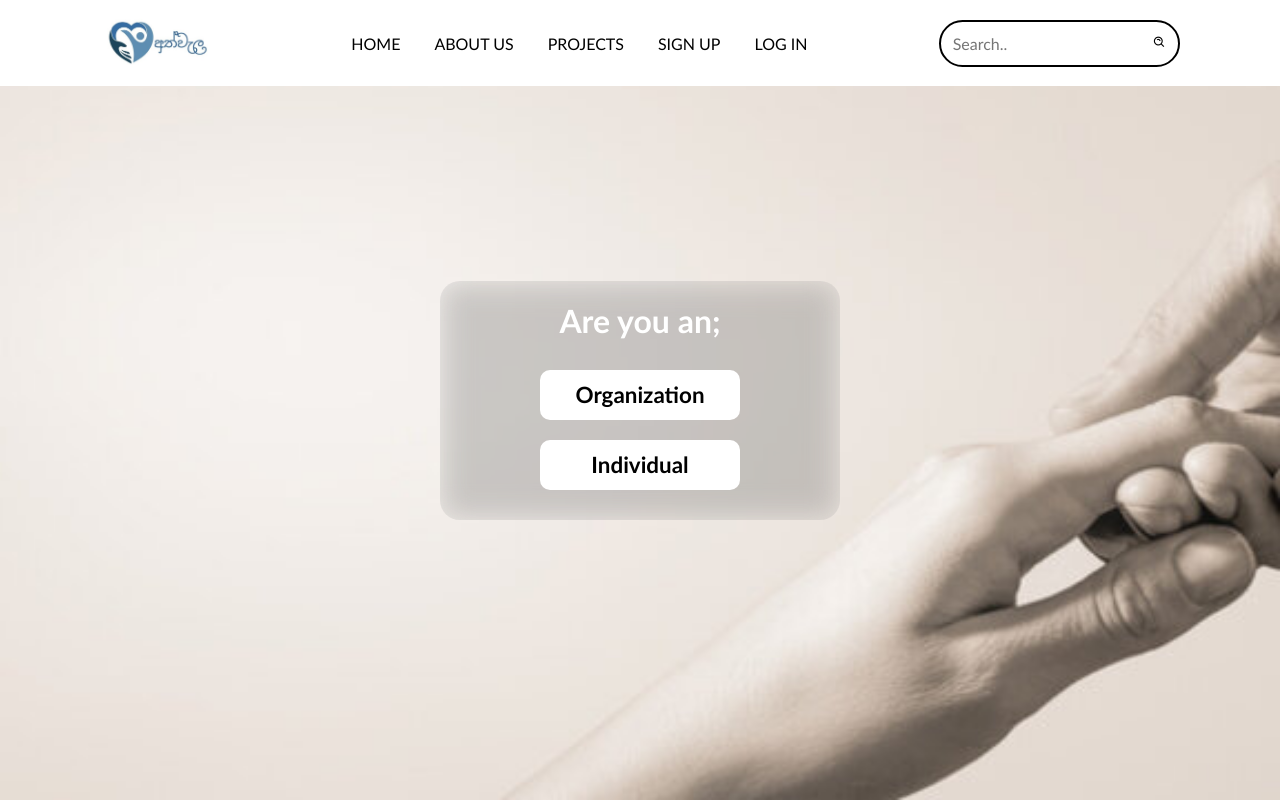
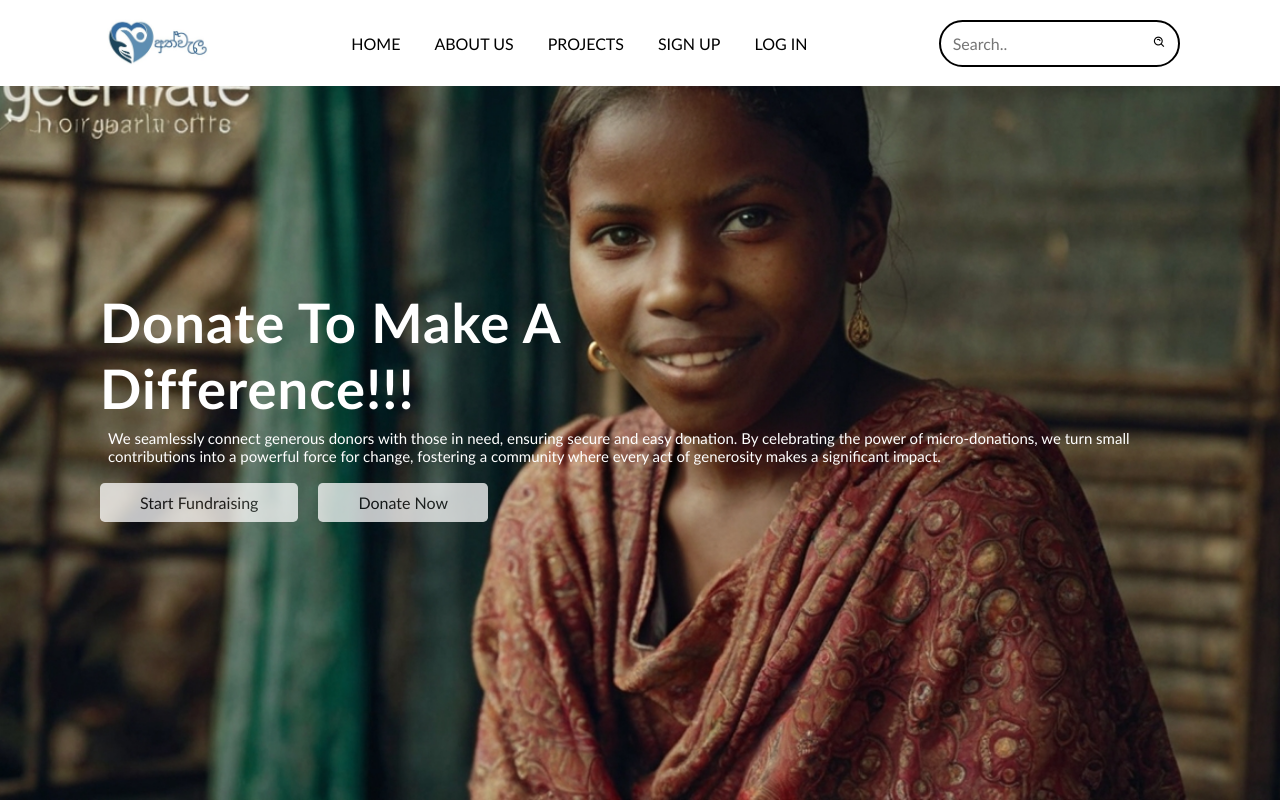
Before and after one commit to Ravindi123/athwela, a React (Create React App) app: page / in a window 1280 px wide. Built offline with nearby package versions, Linux system fonts and the light colour scheme.

Commit message:
default home

```diff
--- a/src/App.js
+++ b/src/App.js
@@ -20,7 +20,7 @@ function App() {
 
       <Routes>
         <Route path="/" element={<>
-          <div><Select/></div>
+          <div><Home/></div>
           <footer><Footer/></footer></>} />
           <Route path="/home" element={<>
           <div><Home/></div>
```
